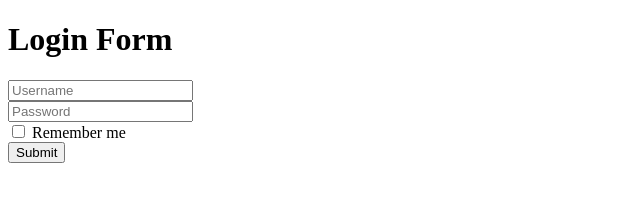
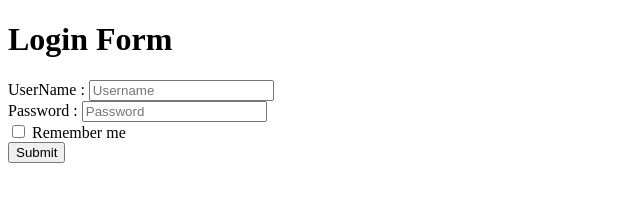
Before and after one commit to acciojob/remember-me-login-form-Adnanahmad27, a website: page main.html in a window 1280 px wide. Shown: the whole page, without its empty margins (0-640 px from the left). Drawn offline with Linux system fonts and the light colour scheme.

Commit message:
created a submission

```diff
--- a/main.html
+++ b/main.html
@@ -10,7 +10,9 @@
 	<!-- the entire body must be written by student -->
 	<h1>Login Form</h1>
 	<form>
+		<label for='username'>UserName : </label>
 		<input type='text' placeholder='Username' name='username' id='username' ><br>
+		<label for='password'>Password : </label>
 		<input type='password' placeholder='Password' name='password' id='password'><br>
 		<input type='checkbox' id='checkbox' name='check'>
 		<label for='checkbox'>Remember me</label><br>
```
